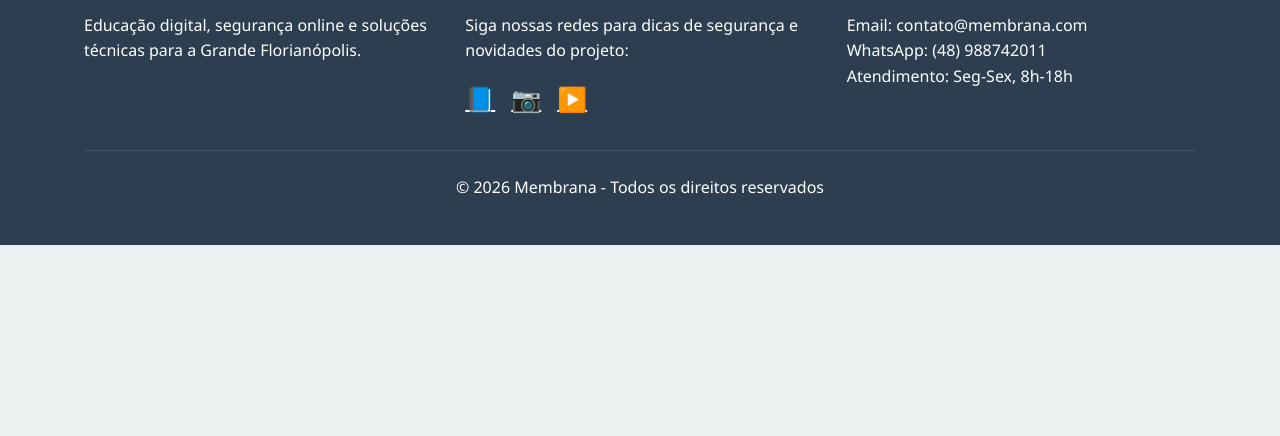
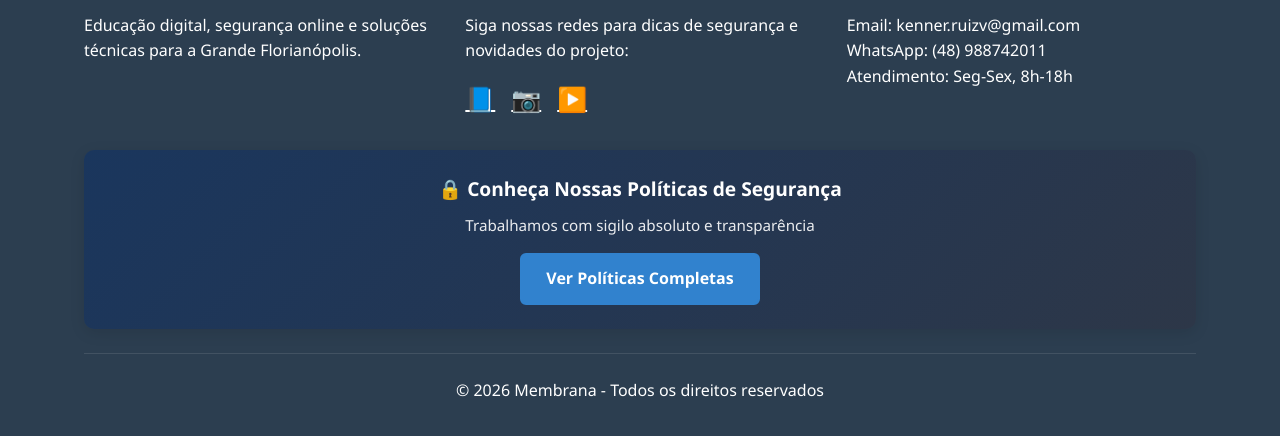
Before and after one commit to Filho-de-Aluguel-tech-support/Filhotech, a plain HTML site: page index.html in a window 1280 px wide. Shown: the part 2669-3105 px from the top of the page. Before the commit the page ends 2914 px from the top, so only its background shows below. Drawn offline with Linux system fonts and the light colour scheme.

Commit message:
Atualizar o index.html

```diff
--- a/index.html
+++ b/index.html
@@ -421,11 +421,54 @@
                 </div>
                 <div class="footer-section">
                     <h3>Contato</h3>
-                    <p>Email: contato@membrana.com</p>
+                    <p>Email: kenner.ruizv@gmail.com </p>
                     <p>WhatsApp: (48) 988742011</p>
                     <p>Atendimento: Seg-Sex, 8h-18h</p>
                 </div>
             </div>
+
+
+<div style="
+    background: linear-gradient(135deg, #1a365d, #2d3748);
+    color: white;
+    padding: 1.5rem;
+    border-radius: 10px;
+    box-shadow: 0 4px 15px rgba(0,0,0,0.1);
+    margin: 1.5rem 0;
+    font-family: 'Segoe UI', Tahoma, Geneva, Verdana, sans-serif;
+    text-align: center;
+">
+    <div style="margin-bottom: 1rem;">
+        <h4 style="margin: 0 0 0.5rem 0; font-size: 1.2rem;">
+            🔒 Conheça Nossas Políticas de Segurança
+        </h4>
+        <p style="margin: 0; opacity: 0.9; font-size: 0.95rem;">
+            Trabalhamos com sigilo absoluto e transparência
+        </p>
+    </div>
+    <a href="./politicas_de_privacidade_e_seguranca.html"
+       style="
+           display: inline-block;
+           background: #3182ce;
+           color: white;
+           padding: 0.7rem 1.5rem;
+           border-radius: 6px;
+           text-decoration: none;
+           font-weight: 600;
+           transition: background 0.3s ease;
+           border: 2px solid #3182ce;
+       "
+       onmouseover="this.style.background='#2c5aa0'"
+       onmouseout="this.style.background='#3182ce'"
+    >
+        Ver Políticas Completas
+    </a>
+</div>
+
+
+
+
+
             <div class="copyright">
                 <p>&copy; 2026 Membrana - Todos os direitos reservados</p>
             </div>
```
